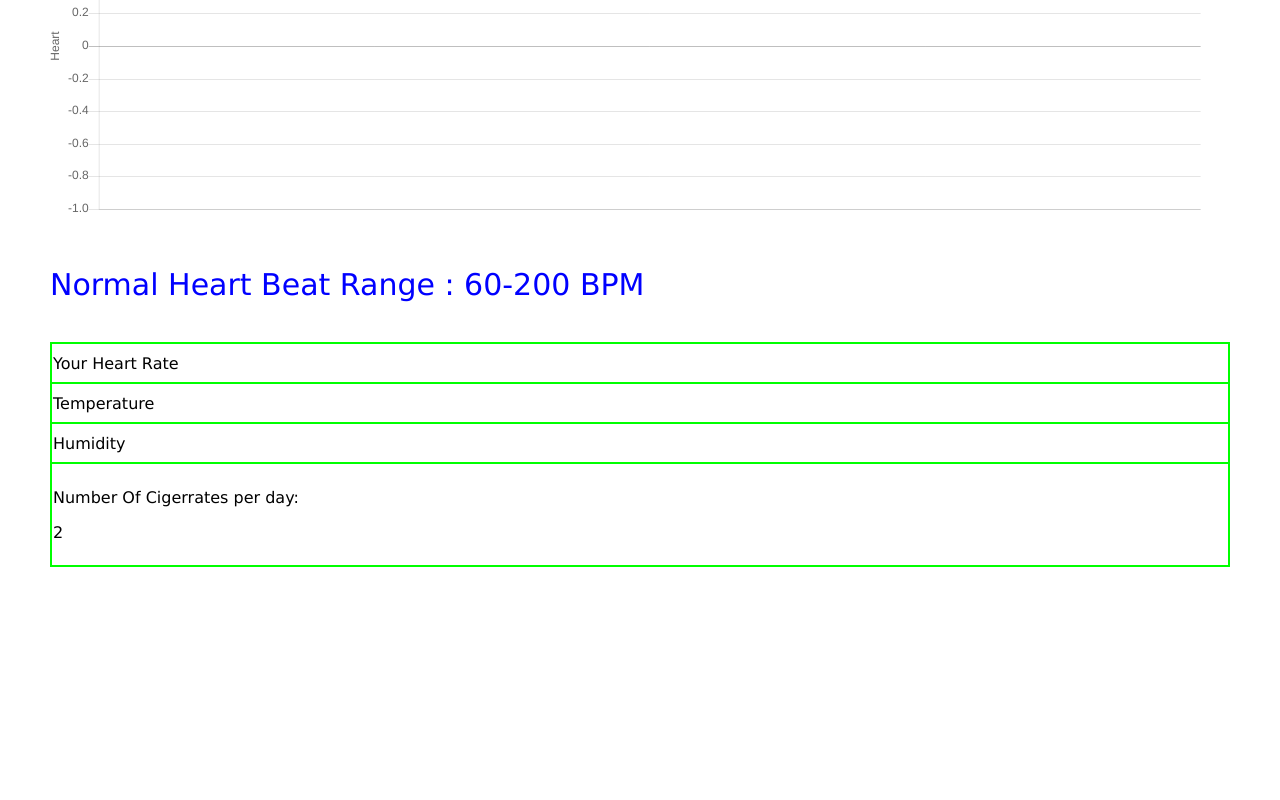
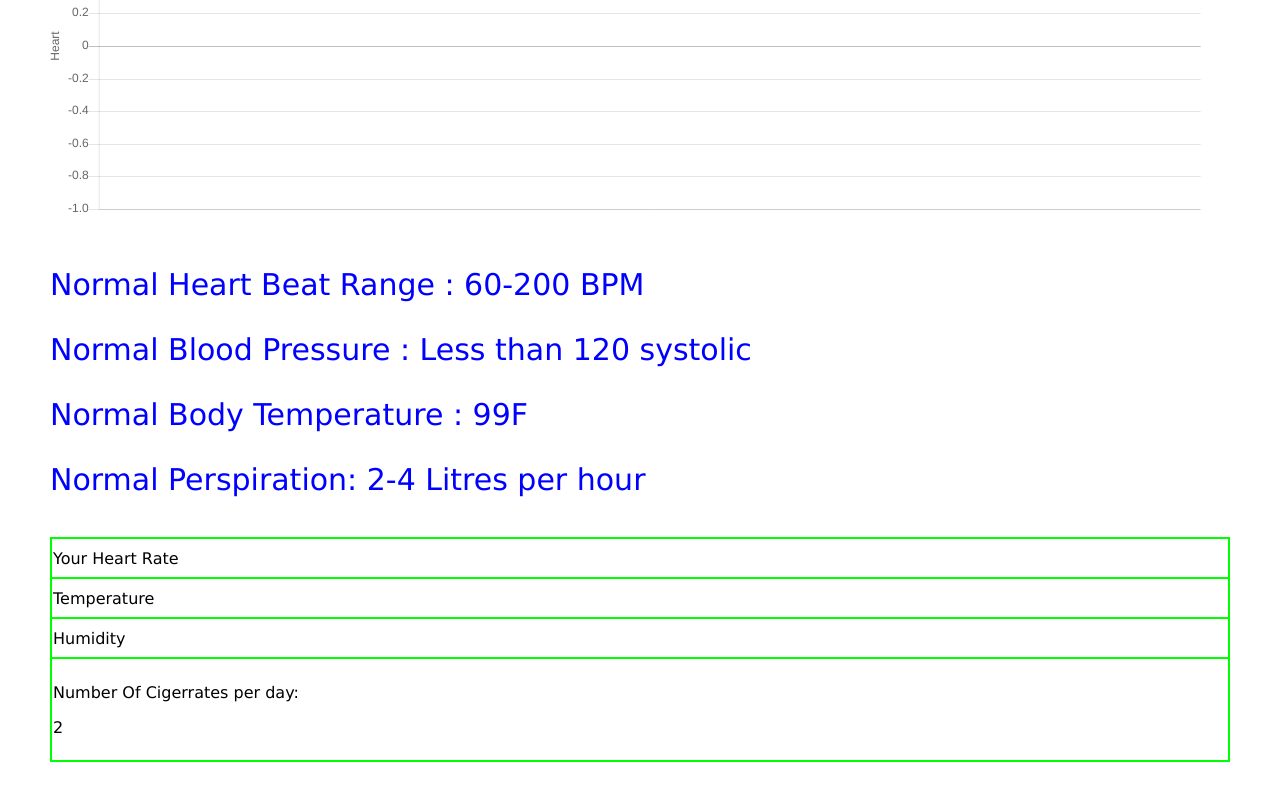
Before and after one commit to mgella/Tester, a website: page public/index.html in a window 1280 px wide. Shown: the part 1643-2443 px from the top of the page. Before the commit the page ends 2260 px from the top, so only its background shows below. Drawn offline with Linux system fonts and the light colour scheme.

Commit message:
Update index.html

```diff
--- a/public/index.html
+++ b/public/index.html
@@ -26,6 +26,10 @@ Many adult cigarette smokers want to quit smoking.</p>
       <canvas id="myChart4" width="400" height="150"></canvas>
 
       <p style="font-size:30px;color:blue;">Normal Heart Beat Range : 60-200 BPM </p>
+       <p style="font-size:30px;color:blue;">Normal  Blood Pressure : Less than 120 systolic </p>
+        <p style="font-size:30px;color:blue;">Normal  Body Temperature : 99F </p>
+         <p style="font-size:30px;color:blue;">Normal Perspiration: 2-4 Litres per hour </p>
+
       <p id="label5" style="font-size:40px;color:red;"></p>
        <p id="label6" style="font-size:40px;color:red;"></p>
       <div id="table1" style="display:flex">
```
